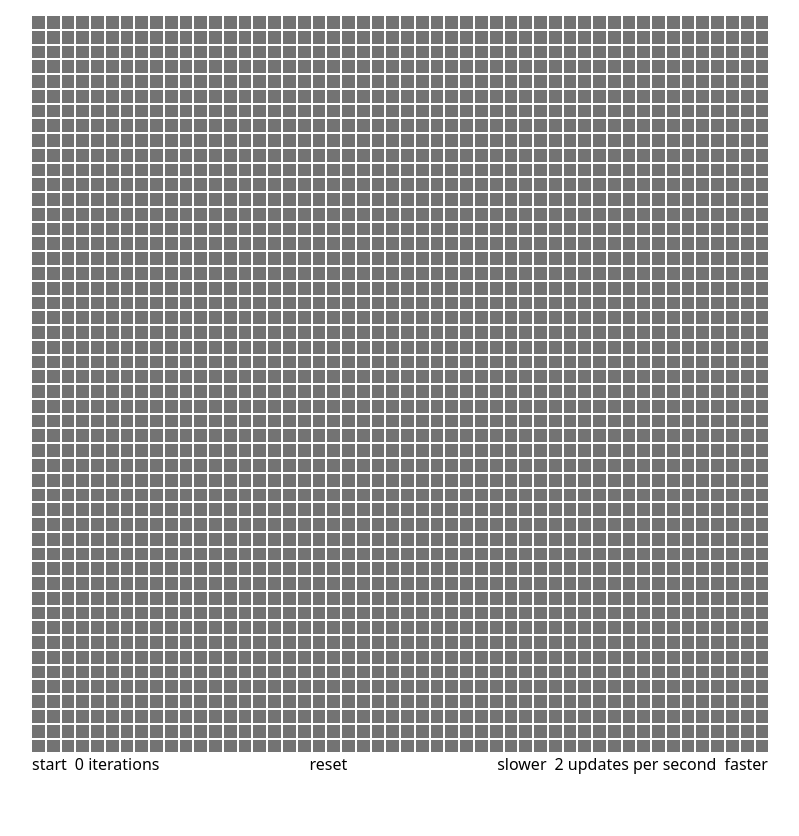
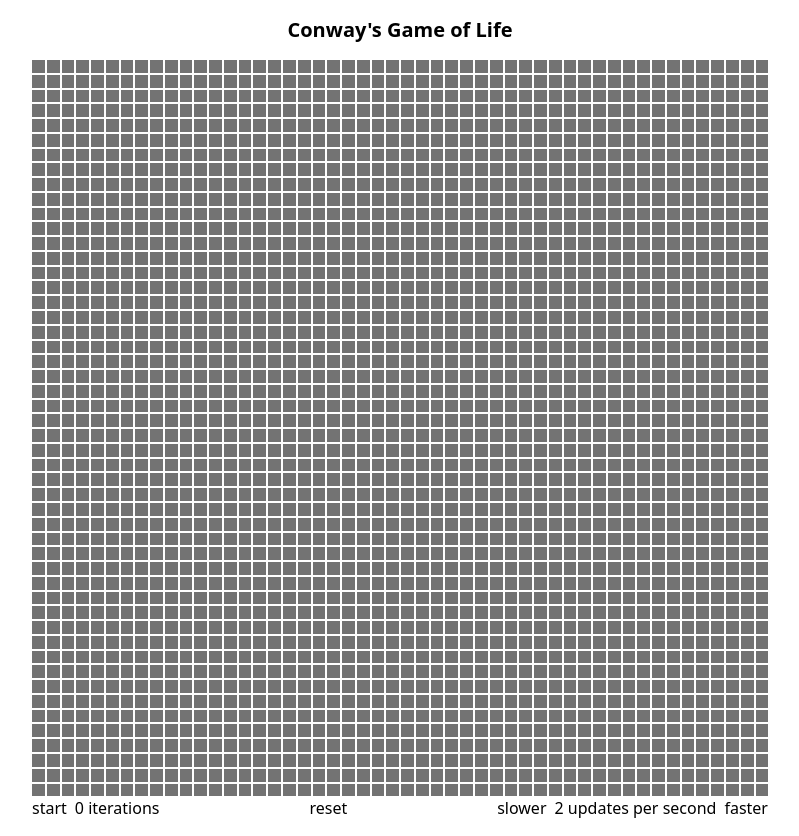
Before and after one commit to norbusonam/game-of-life, a React (Vite) app: page / in a window 1280 px wide. Shown: the whole page, without its empty margins (240-1039 px from the left). Before the commit the page ends 800 px from the top, so only its background shows below. Built offline with nearby package versions, Linux system fonts and the light colour scheme.

Commit message:
site header

```diff
--- a/src/app.tsx
+++ b/src/app.tsx
@@ -59,6 +59,9 @@
 
   return (
     <div className="max-w-3xl mx-auto p-4">
+      <h1 className="text-xl font-semibold mb-4 text-center">
+        Conway's Game of Life
+      </h1>
       <Grid width={50} height={50} cells={cells} onCellClick={onCellClick} />
       <div className="flex justify-between">
         <div className="space-x-2">
```
